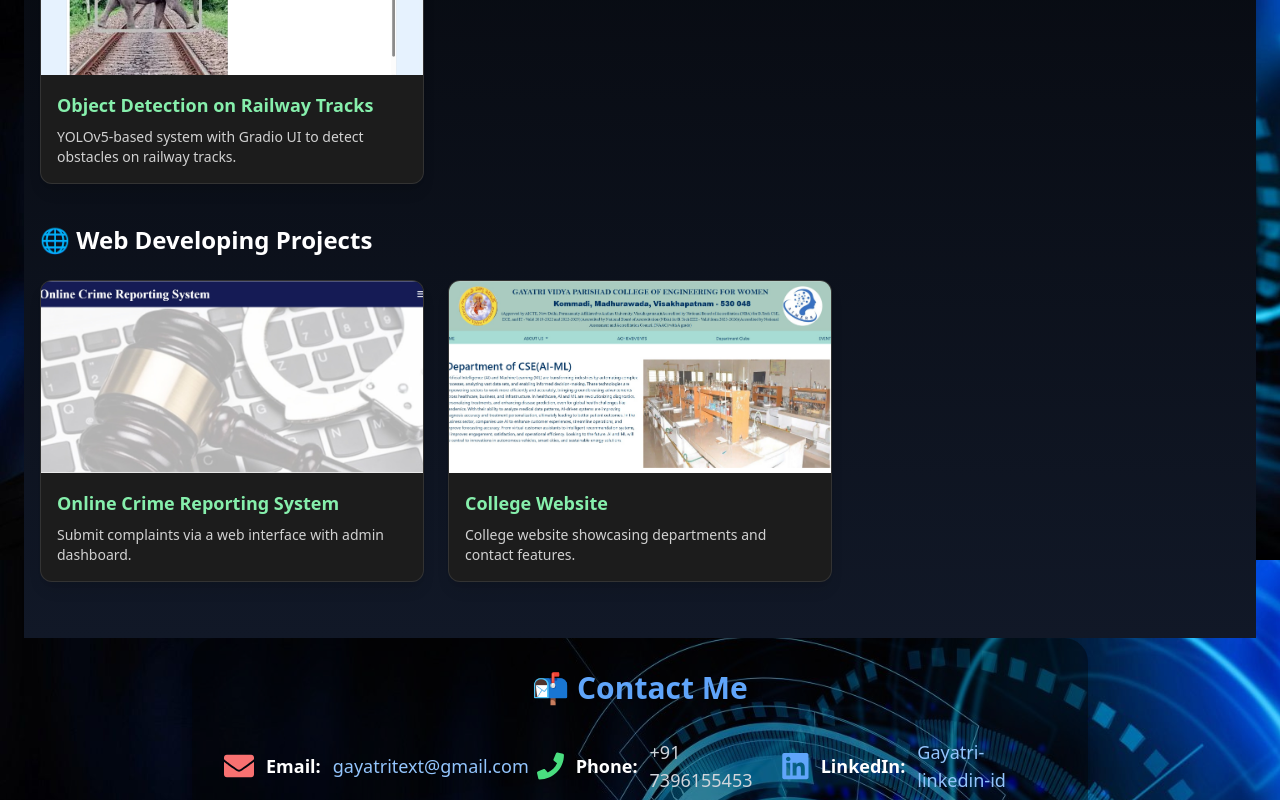
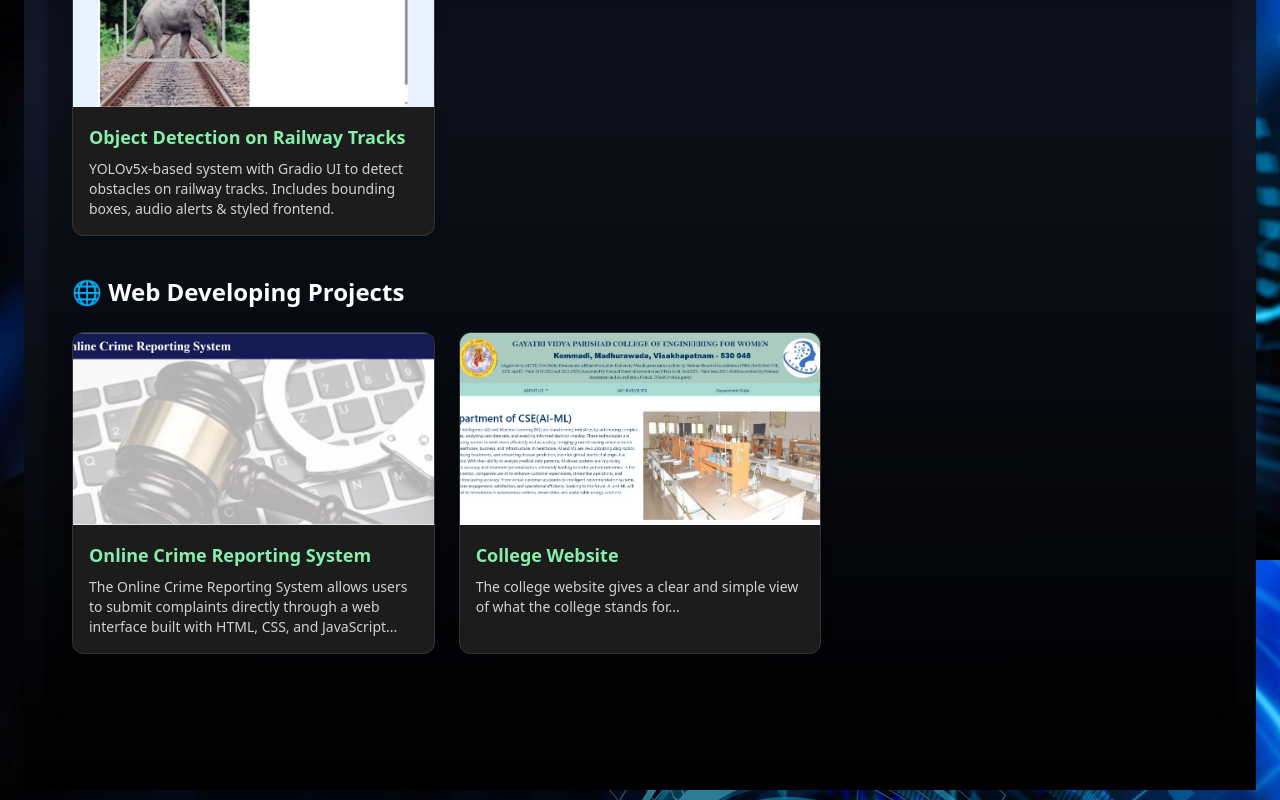
Before and after one commit to gayatrihub/my_port, a React (Create React App) app: page / in a window 1280 px wide. Shown: the part 3440-4240 px from the top of the page. Built offline with nearby package versions, Linux system fonts and the light colour scheme.

Commit message:
Update App.js

```diff
--- a/src/App.js
+++ b/src/App.js
@@ -27,48 +27,50 @@ import {
 import { SiCplusplus } from "react-icons/si";
 import { FaUsers, FaLightbulb } from "react-icons/fa6";
 
-
 const androidProjects = [
   {
     title: "KalMandal",
     description: "Android app that lets users draw and save to gallery with description.",
     image: kalmandalImg,
-      link: "https://www.youtube.com/embed/VjJ2AAt4y18",
-      techStack: "Android Studio, Java, XML",
+    link: "https://drive.google.com/file/d/1BhXnysi7Skk9Bowd1o99t_98owC_inVr/view?usp=sharing",
+    techStack: ["Jetpack Compose", "Android SDK", "Kotlin"]
   },
   {
     title: "Profile Card App",
     description: "Displays photo, name, role & contact info. Built using Jetpack Compose.",
     image: appImg,
-      link: "https://www.youtube.com/embed/XRSQHkzrQGQ",
-      techStack: "Jetpack Compose, Kotlin",
+    link: "https://drive.google.com/file/d/1Xl_5E3abL-aCGYMKWLI5WFfa5hDy7FcW/view?usp=sharing",
+    techStack: ["Jetpack Compose", "Material Design"]
   },
 ];
 
 const mlProjects = [
   {
     title: "Object Detection on Railway Tracks",
-      description: "YOLOv5-based system with Gradio UI to detect obstacles on railway tracks.",
+    description:
+      "YOLOv5x-based system with Gradio UI to detect obstacles on railway tracks. Includes bounding boxes, audio alerts & styled frontend.",
     image: odImg,
-      link: "https://www.youtube.com/embed/0UoJSVM_XzY",
-      techStack: "Python, YOLOv5, Gradio",
+    link: "https://drive.google.com/file/d/19vF7PXVtDYfXBQa8ei3oKVotDplhPgdV/view?usp=sharing",
+    techStack: ["YOLOv5", "Gradio", "Python"]
   },
 ];
 
 const webProjects = [
   {
     title: "Online Crime Reporting System",
-      description: "Submit complaints via a web interface with admin dashboard.",
+    description:
+      "The Online Crime Reporting System allows users to submit complaints directly through a web interface built with HTML, CSS, and JavaScript...",
     image: onlinereportImg,
-      link: "https://www.youtube.com/embed/tgbNymZ7vqY",
-      techStack: "HTML, CSS, JS, PHP",
+    link: "https://drive.google.com/file/d/1Xo3XrpmN6q95TWYKFYlpAjHuwqRfS6Oo/view?usp=sharing",
+    techStack: ["HTML", "CSS", "JavaScript"]
   },
   {
     title: "College Website",
-      description: "College website showcasing departments and contact features.",
+    description:
+      "The college website gives a clear and simple view of what the college stands for...",
     image: websiteImg,
-      link: "https://www.youtube.com/embed/bTqVqk7FSmY",
-      techStack: "HTML, CSS, JS",
+    link: "https://drive.google.com/file/d/1MxNQ7xJeDx8Cf0Idt0JrIqexDdSFM7Ie/view?usp=sharing",
+    techStack: ["HTML", "CSS", "JavaScript"]
   },
 ];
 
@@ -223,6 +225,30 @@ function App() {
   const [contactForm, setContactForm] = useState({ name: "", email: "", message: "" });
   const [submitted, setSubmitted] = useState(false);
   const [selectedProject, setSelectedProject] = useState(null);
+
+  const getIconForTech = (tech) => {
+    switch (tech.toLowerCase()) {
+      case "android sdk":
+      case "jetpack compose":
+      case "material design":
+      case "kotlin":
+        return <FaAndroid className="inline mr-2 text-green-400" />;
+      case "python":
+      case "gradio":
+      case "yolov5":
+        return <FaPython className="inline mr-2 text-yellow-400" />;
+      case "html":
+        return <FaHtml5 className="inline mr-2 text-orange-500" />;
+      case "css":
+      case "css3":
+        return <FaCss3Alt className="inline mr-2 text-blue-400" />;
+      case "javascript":
+        return <FaJsSquare className="inline mr-2 text-yellow-300" />;
+      default:
+        return null;
+    }
+  };
+
 
   const handleChange = (e) => {
     const { name, value } = e.target;
@@ -567,9 +593,10 @@ function App() {
 </section>
 
       {/* Projects */}
-      <div className="min-h-screen bg-gradient-to-b from-black to-gray-900 text-white p-4">
-      <h2 className="text-3xl font-bold text-green-400 mb-6 text-center">🚀 Projects</h2>
-
+     <div className="bg-gradient-to-b from-black via-gray-900 to-black min-h-screen text-white p-6">
+      {/* Projects Section */}
+      <section className="bg-black bg-opacity-30 rounded-3xl p-6 shadow-md mb-12">
+        <h2 className="text-3xl font-bold text-green-400 mb-6">🚀 Projects</h2>
         <ProjectSection
           title="📱 Android Development Projects"
           projects={androidProjects}
@@ -585,32 +612,46 @@ function App() {
           projects={webProjects}
           onSelect={setSelectedProject}
         />
+      </section>
 
+      {/* Selected Project Details Container */}
       {selectedProject && (
-        <div className="fixed inset-0 bg-black bg-opacity-90 z-50 flex items-center justify-center p-8">
-          <div className="bg-gray-800 rounded-xl shadow-xl max-w-4xl w-full grid md:grid-cols-2 gap-6 p-6 relative">
+        <section className="bg-black bg-opacity-40 rounded-3xl p-6 shadow-inner mb-12">
+          <div className="flex flex-col md:flex-row gap-6">
+            <div className="flex-1">
+              <iframe
+                src={selectedProject.link}
+                title="Project Video"
+                className="w-full h-64 md:h-96 rounded-xl border border-green-500"
+                allowFullScreen
+              ></iframe>
+            </div>
+            <div className="flex-1 space-y-4">
+              <h3 className="text-2xl font-bold text-green-300">
+                {selectedProject.title}
+              </h3>
+              <p className="text-green-100">{selectedProject.description}</p>
+              <div>
+                <span className="font-semibold text-green-200">Tech Stack:</span>
+                <ul className="mt-2 space-y-1">
+                  {selectedProject.techStack.map((tech, index) => (
+                    <li key={index} className="flex items-center gap-2 text-green-100">
+                      {getIconForTech(tech)} {tech}
+                    </li>
+                  ))}
+                </ul>
+              </div>
               <button
                 onClick={() => setSelectedProject(null)}
-              className="absolute top-2 right-4 text-white text-2xl font-bold hover:text-red-400"
+                className="mt-4 px-4 py-2 bg-green-600 hover:bg-green-700 rounded-xl"
               >
-              &times;
+                Close
               </button>
-            <iframe
-              src={selectedProject.link}
-              title={selectedProject.title}
-              allowFullScreen
-              className="w-full h-64 md:h-full rounded-lg"
-            />
-            <div>
-              <h3 className="text-2xl font-bold text-green-300 mb-2">{selectedProject.title}</h3>
-              <p className="text-white opacity-80 mb-3">{selectedProject.description}</p>
-              <p className="text-sm text-gray-400"><span className="text-green-400">Tech Stack:</span> {selectedProject.techStack}</p>
             </div>
           </div>
-        </div>
+        </section>
       )}
     </div>
-
       {/* Contact */}
       <section className="bg-black bg-opacity-40 rounded-3xl p-8 shadow-lg mb-16 max-w-4xl mx-auto">
         <h2 className="text-3xl font-extrabold text-blue-400 mb-8 text-center">📬 Contact Me</h2>
```
Lines whose indentation alone changed are shown as unchanged.
